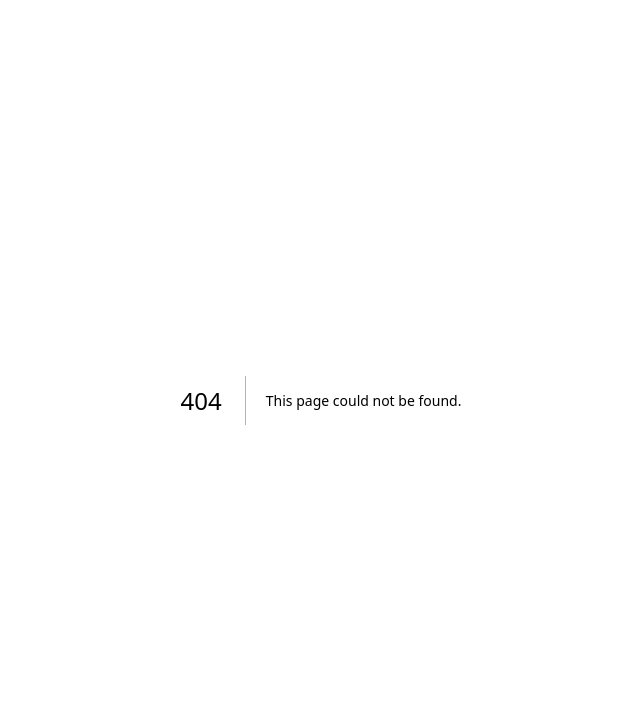
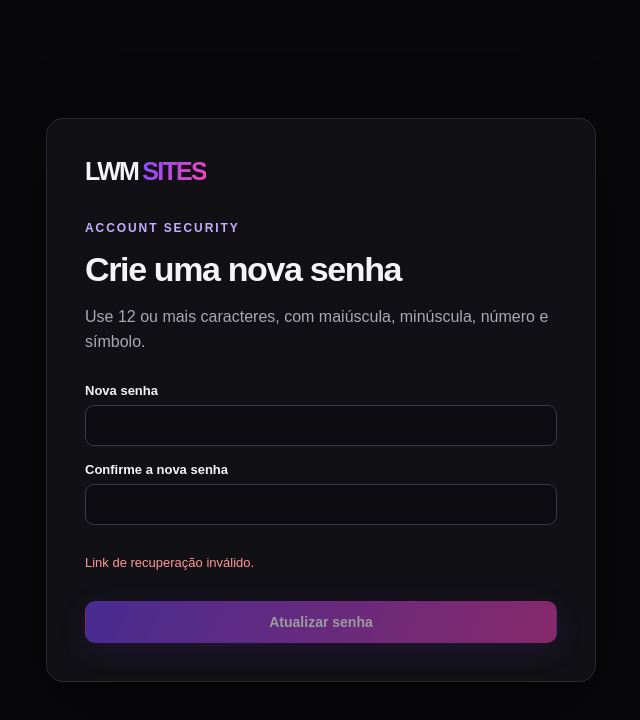
Before and after one commit to g74447590-sketch/LWM-sites, a Next.js app: page /reset-password in a window 1280 px wide. Before the commit this address had no page. Shown: the top 720 px of the page, without its empty margins (319-959 px from the left). Built offline with nearby package versions, Linux system fonts and the light colour scheme.

Commit message:
Restaurar redefinição de senha

```diff
--- /dev/null
+++ b/app/reset-password/page.tsx
@@ -0,0 +1,6 @@
+import { ResetPasswordForm } from "@/components/password-reset-forms";
+
+export default async function ResetPasswordPage({ searchParams }: { searchParams: Promise<{ token?: string }> }) {
+  const { token } = await searchParams;
+  return <ResetPasswordForm token={token} />;
+}
```
